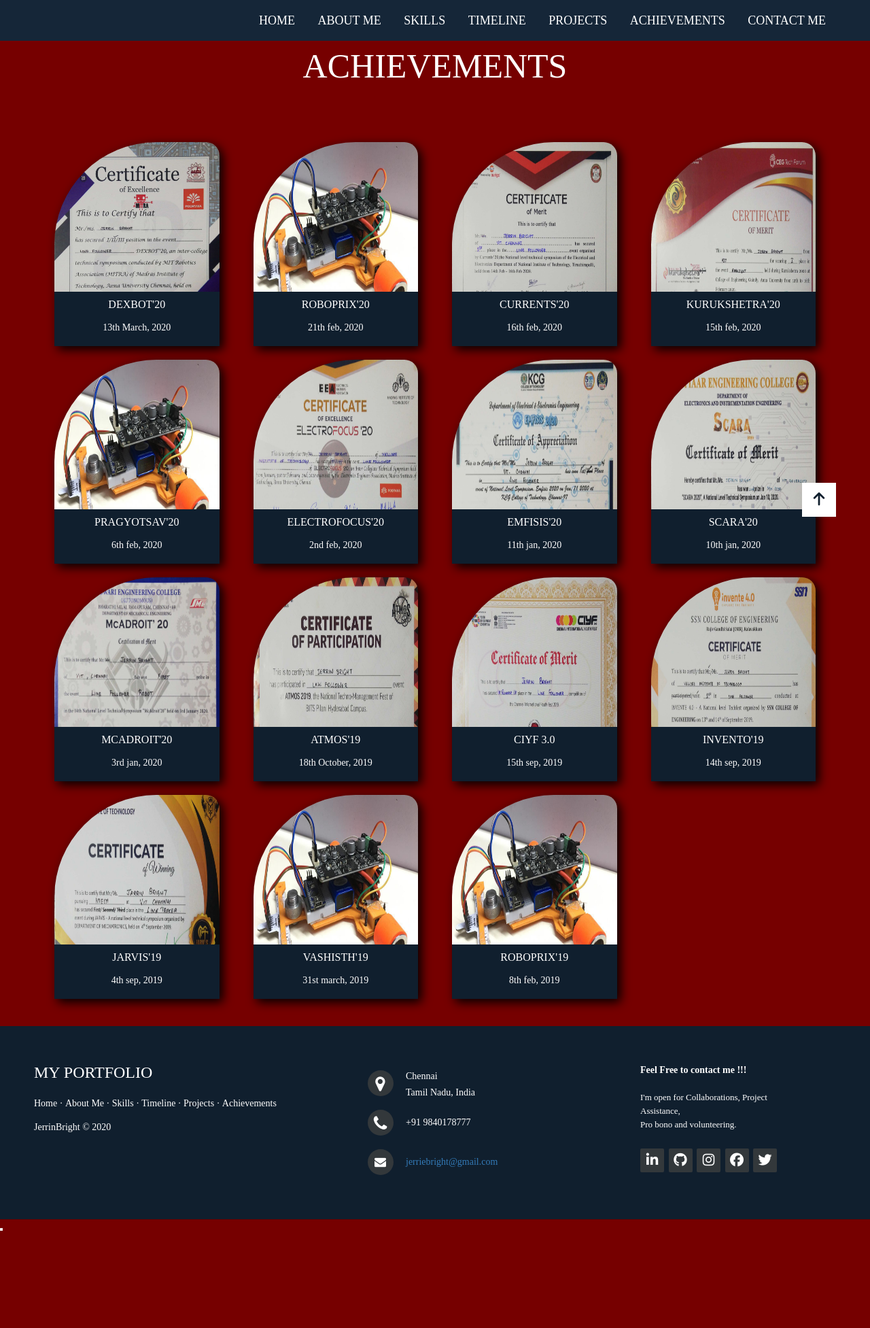
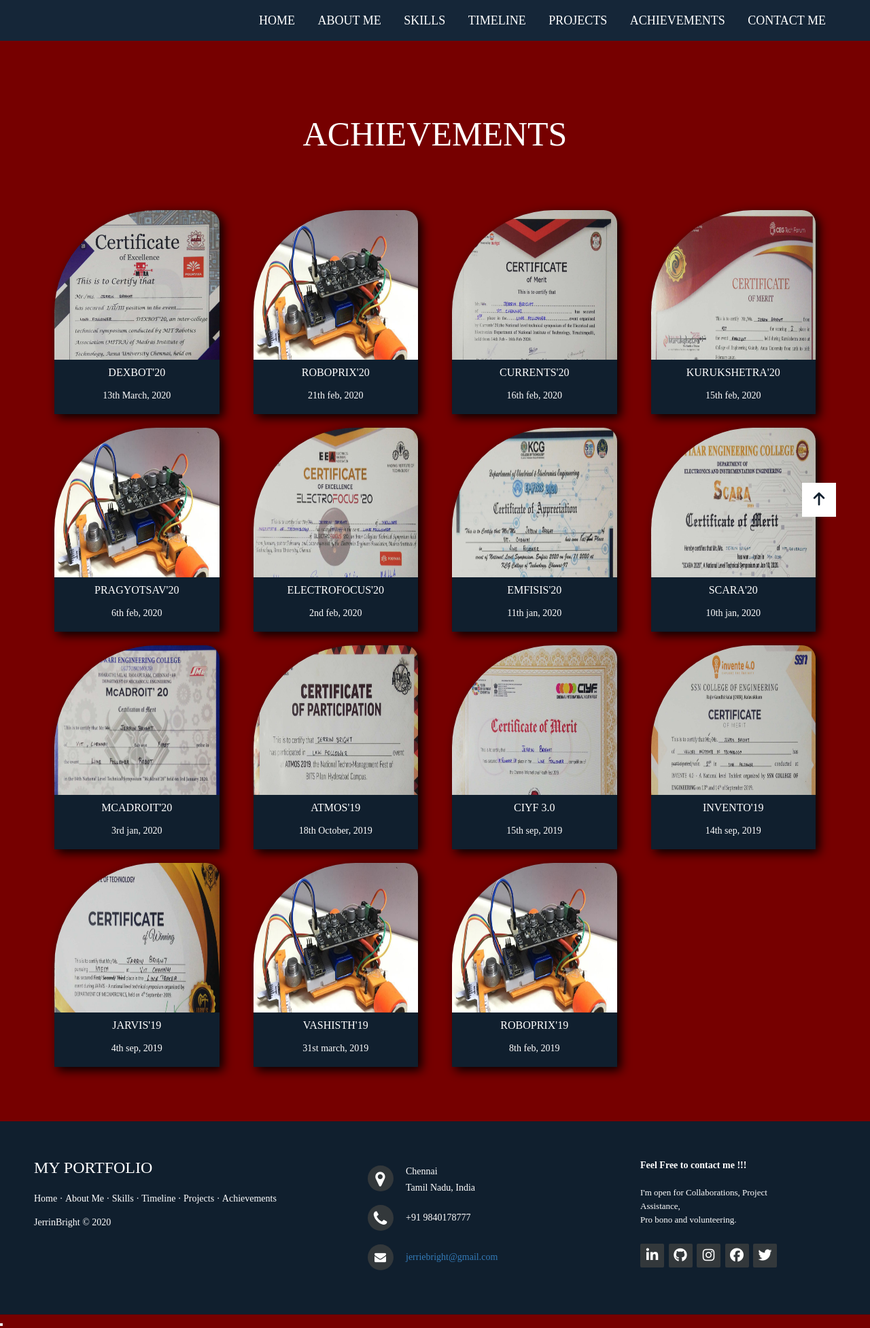
Before and after one commit to Aravind3515/jerrie-bright.github.io, a PHP site: page /achievements.html in a window 1280 px wide. Shown: the whole page at 68% size. Before the commit the page ends 1810 px from the top, so only its background shows below. Run offline with PHP 8.4, Linux system fonts and the light colour scheme; some libraries are stand-ins or nearby versions.

Commit message:
Update achievements.css

```diff
--- a/css/achievements.css
+++ b/css/achievements.css
@@ -20,6 +20,7 @@
 
 .single-album:hover .album-img img{
 	transform: scale(1.25,1.25);
+	opacity: 1;
 }
 
 .album-content{
@@ -81,3 +82,12 @@
 .space{
 	margin-bottom: 30px;
 }
+
+.bod {
+    padding-top: 100px;
+    padding-bottom: 40px;
+    background-color: #760000;
+    background-size: cover;
+    background-position: center;
+    color: #fff;
+}
```
